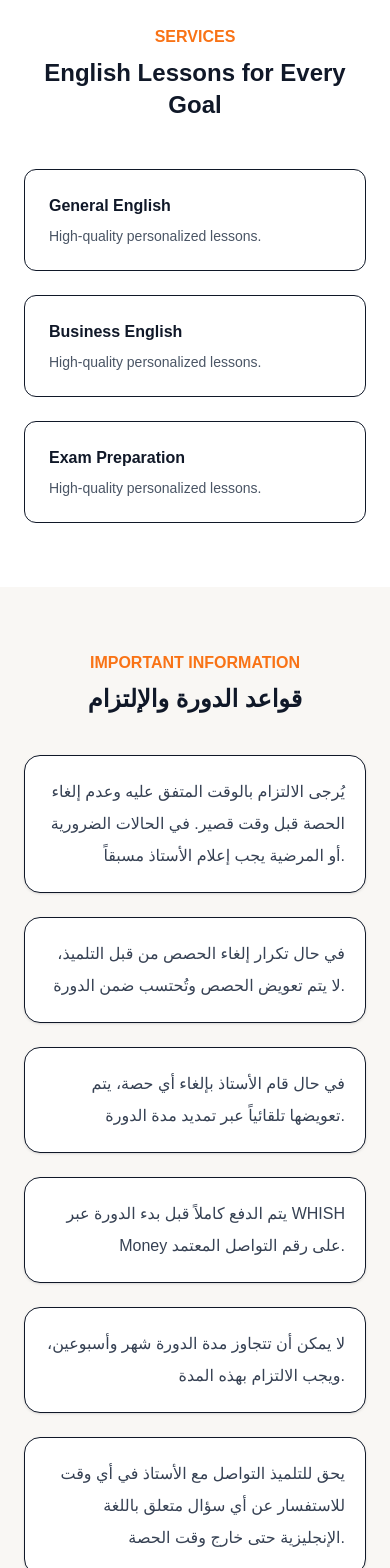
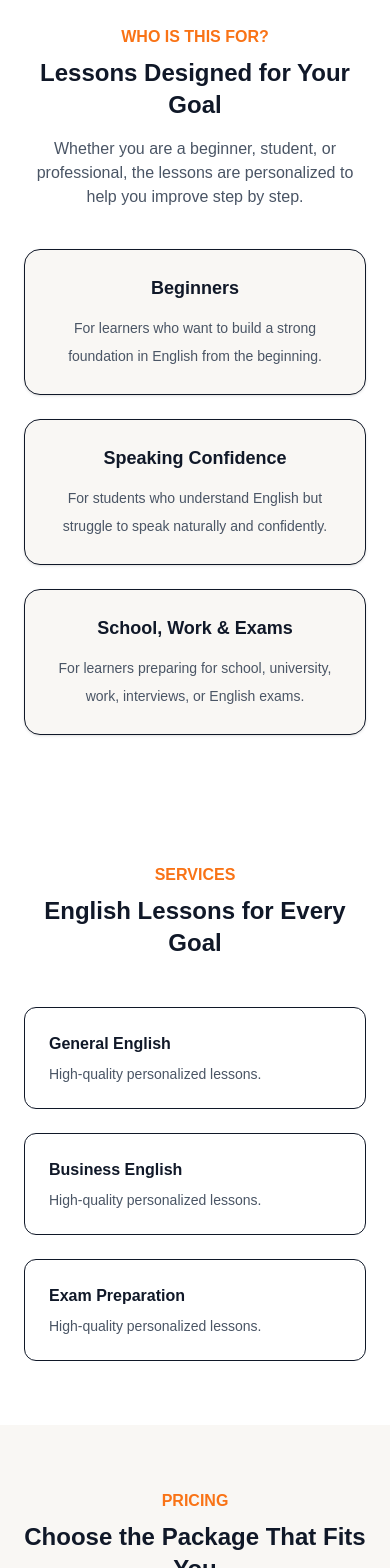
Before and after one commit to alisafwan651-cell/english-teacher-site, a Next.js app: page / in a window 390 px wide. Shown: the part 1920-3488 px from the top of the page. Built offline with nearby package versions, Linux system fonts and the light colour scheme.

Commit message:
added pricing and target audience sections

```diff
--- a/app/page.tsx
+++ b/app/page.tsx
@@ -27,6 +27,7 @@ export default function Home() {
             <a href="#home" className="hover:text-[#f97316]">Home</a>
             <a href="#about" className="hover:text-[#f97316]">About</a>
             <a href="#services" className="hover:text-[#f97316]">Services</a>
+            <a href="#pricing" className="hover:text-[#f97316]">Pricing</a>
             <a href="#contact" className="hover:text-[#f97316]">Contact</a>
           </div>
 
@@ -166,6 +167,52 @@ export default function Home() {
 
       </section>
 
+      {/* WHO THIS IS FOR */}
+      <section className="bg-white py-16 md:py-20 px-6">
+        <div className="max-w-6xl mx-auto text-center">
+
+          <p className="text-[#f97316] font-semibold mb-2">
+            WHO IS THIS FOR?
+          </p>
+
+          <h2 className="text-2xl md:text-3xl font-bold mb-4">
+            Lessons Designed for Your Goal
+          </h2>
+
+          <p className="text-gray-600 mb-10 max-w-2xl mx-auto">
+            Whether you are a beginner, student, or professional, the lessons are personalized to help you improve step by step.
+          </p>
+
+          <div className="grid md:grid-cols-3 gap-6">
+
+            {[
+              {
+                title: "Beginners",
+                text: "For learners who want to build a strong foundation in English from the beginning."
+              },
+              {
+                title: "Speaking Confidence",
+                text: "For students who understand English but struggle to speak naturally and confidently."
+              },
+              {
+                title: "School, Work & Exams",
+                text: "For learners preparing for school, university, work, interviews, or English exams."
+              }
+            ].map((item, i) => (
+              <motion.div
+                key={i}
+                whileHover={{ scale: 1.04 }}
+                className="bg-[#f9f7f4] p-6 rounded-2xl border shadow-sm hover:shadow-lg transition"
+              >
+                <h3 className="font-bold text-lg mb-3">{item.title}</h3>
+                <p className="text-gray-600 text-sm leading-7">{item.text}</p>
+              </motion.div>
+            ))}
+
+          </div>
+        </div>
+      </section>
+
       {/* SERVICES */}
       <section id="services" className="bg-white py-16 md:py-20 px-6">
 
@@ -193,6 +240,87 @@ export default function Home() {
 
         </div>
 
+      </section>
+
+      {/* PRICING */}
+      <section id="pricing" className="bg-[#f9f7f4] py-16 md:py-20 px-6">
+        <div className="max-w-6xl mx-auto text-center">
+
+          <p className="text-[#f97316] font-semibold mb-2">
+            PRICING
+          </p>
+
+          <h2 className="text-2xl md:text-3xl font-bold mb-4">
+            Choose the Package That Fits You
+          </h2>
+
+          <p className="text-gray-600 mb-10 max-w-2xl mx-auto">
+            All lessons are private, live on Zoom, and personalized based on the student’s level and goal.
+          </p>
+
+          <div className="grid md:grid-cols-3 gap-6">
+
+            {[
+              {
+                title: "Starter Package",
+                lessons: "8 حصص",
+                price: "140 دولار",
+                schedule: "حصتان أسبوعياً",
+                highlight: false
+              },
+              {
+                title: "Progress Package",
+                lessons: "14 حصة",
+                price: "260 دولار",
+                schedule: "3 - 4 حصص أسبوعياً",
+                highlight: true
+              },
+              {
+                title: "Intensive Package",
+                lessons: "18 حصة",
+                price: "300 دولار",
+                schedule: "4 - 5 حصص أسبوعياً",
+                highlight: false
+              }
+            ].map((plan, i) => (
+              <motion.div
+                key={i}
+                whileHover={{ scale: 1.04 }}
+                className={`relative p-6 rounded-2xl border shadow-sm transition bg-white ${
+                  plan.highlight ? "border-[#f97316] shadow-lg" : ""
+                }`}
+              >
+                {plan.highlight && (
+                  <div className="absolute -top-4 left-1/2 -translate-x-1/2 bg-[#f97316] text-white text-xs px-4 py-1 rounded-full">
+                    Most Popular
+                  </div>
+                )}
+
+                <h3 className="font-bold text-xl mb-3">{plan.title}</h3>
+
+                <p className="text-3xl font-bold text-[#f97316] mb-2">
+                  {plan.price}
+                </p>
+
+                <p className="text-gray-700 mb-2">
+                  {plan.lessons}
+                </p>
+
+                <p className="text-gray-500 text-sm mb-6">
+                  {plan.schedule}
+                </p>
+
+                <button
+                  onClick={() => setOpen(true)}
+                  className="w-full bg-[#f97316] text-white py-3 rounded-xl hover:bg-[#ea580c] transition"
+                >
+                  Book Free Trial
+                </button>
+              </motion.div>
+            ))}
+
+          </div>
+        </div>
       </section>
 
       {/* IMPORTANT RULES */}
```
